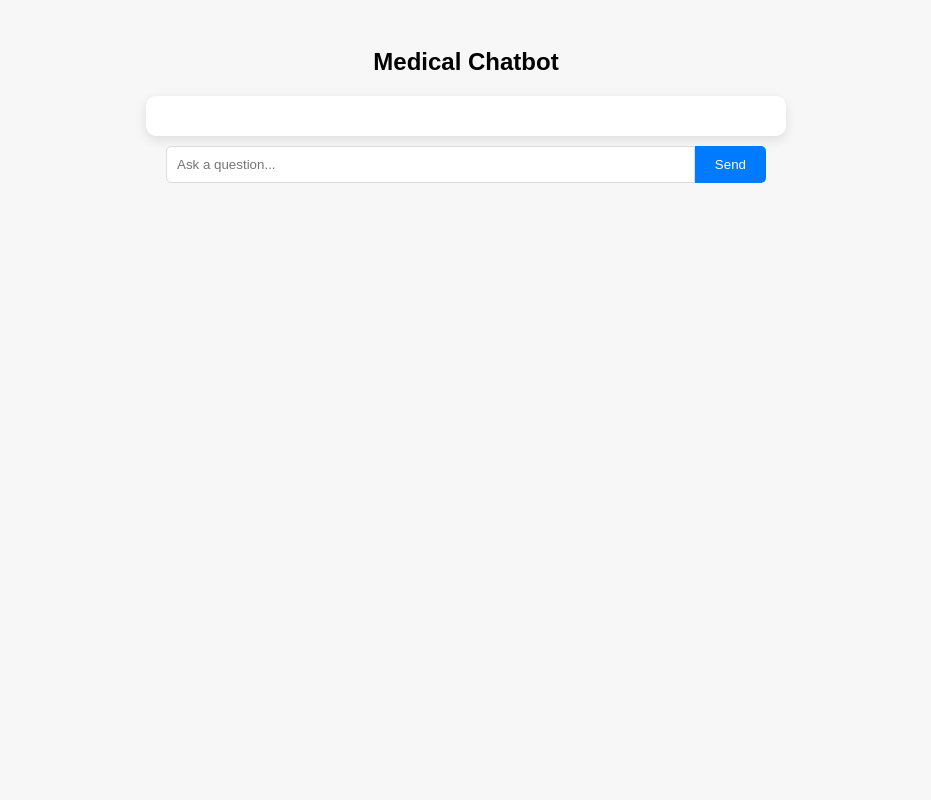
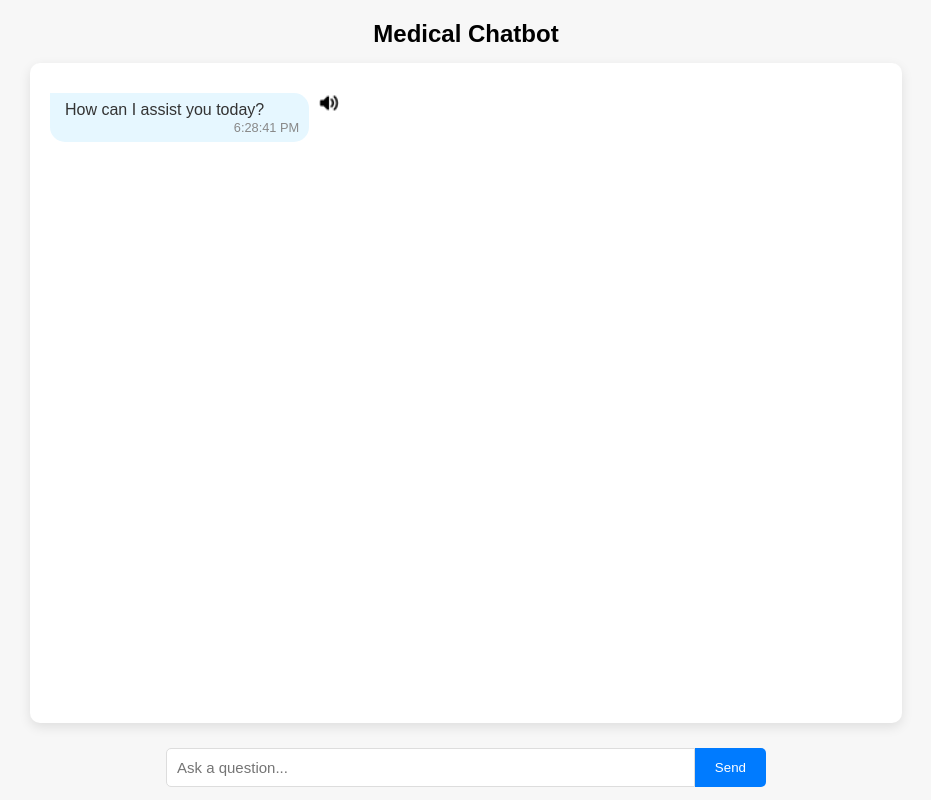
Before and after one commit to Shrutibhargava2004/MediTrain-AI, a Flask app: page / in a window 1280 px wide. Shown: the whole page, without its empty margins (174-1105 px from the left). Run offline with Flask 3, Linux system fonts and the light colour scheme.

Commit message:
improved UI

```diff
--- a/templates/index.html
+++ b/templates/index.html
@@ -11,64 +11,106 @@
             display: flex;
             flex-direction: column;
             align-items: center;
-            padding: 20px;
+            height: 100vh;
+            margin: 0;
+            overflow: hidden; /* Prevent page scroll */
         }
+
+        h2 {
+            font-size: 24px;
+            font-weight: bold;
+            margin-bottom: 15px;
+            text-align: center;
+        }
+
         .chat-box {
             width: 90%;
-            max-width: 600px;
+            max-width: 65%;
             background-color: #fff;
             border-radius: 10px;
             padding: 20px;
             box-shadow: 0 4px 12px rgba(0, 0, 0, 0.1);
             overflow-y: auto;
-            max-height: 500px;
+            flex-grow: 1;
+            margin-bottom: 20px;
+            max-height: calc(100vh - 180px); /* Adjust to leave space for header and input */
         }
+
         .chat-message {
             margin: 10px 0;
             display: flex;
-            align-items: center;
+            align-items: flex-start;
         }
+
+        .user-message {
+            justify-content: flex-end;
+        }
+
+        .bot-message {
+            justify-content: flex-start;
+        }
+
         .bubble {
-            padding: 10px 15px;
             border-radius: 15px;
-            max-width: 70%;
+            padding-top: 5px;
+            padding-right: 45px;
+            padding-left: 15px;
+            max-width: 72%;
             display: inline-block;
             line-height: 1.5;
+            position: relative;
         }
+
         .user-message .bubble {
             background-color: #d9f7be;
             color: #333;
-            align-self: flex-end;
             border-top-right-radius: 0;
+            padding-bottom: 20px;
         }
+
         .bot-message .bubble {
             background-color: #e6f7ff;
             color: #333;
-            align-self: flex-start;
             border-top-left-radius: 0;
+            padding-bottom: 20px;
         }
+
         .chat-message span {
             font-size: 0.8em;
             color: #888;
             margin-left: 8px;
         }
+
+        .timestamp {
+            font-size: 0.5em; /* Smaller font size */
+            color: #888;
+            position: absolute;
+            bottom: 5px;
+            right: 10px;
+            padding-top: 5px; /* Padding to prevent overlap */
+        }
+
         .bot-message .speaker-icon {
             margin-left: 10px;
             cursor: pointer;
         }
+
         .input-container {
             width: 90%;
             max-width: 600px;
             display: flex;
-            margin-top: 10px;
+            margin-top: 5px;
         }
+
         input[type="text"] {
             flex: 1;
             padding: 10px;
             border-radius: 5px 0 0 5px;
             border: 1px solid #ddd;
             outline: none;
+            font-size: 15px;
         }
+
         button {
             padding: 10px 20px;
             border: none;
@@ -77,6 +119,7 @@
             border-radius: 0 5px 5px 0;
             cursor: pointer;
         }
+
         button:hover {
             background-color: #0056b3;
         }
@@ -104,11 +147,13 @@
         bubble.classList.add('bubble');
         bubble.textContent = message;
 
+        // Timestamp inside the bubble
         const timestamp = document.createElement('span');
+        timestamp.classList.add('timestamp');
         timestamp.textContent = new Date().toLocaleTimeString();
 
+        bubble.appendChild(timestamp);
         messageDiv.appendChild(bubble);
-        messageDiv.appendChild(timestamp);
 
         // Add speaker icon for bot messages
         if (sender === 'bot-message') {
@@ -126,7 +171,7 @@
         }
 
         chatBox.appendChild(messageDiv);
-        chatBox.scrollTop = chatBox.scrollHeight;
+        chatBox.scrollTop = chatBox.scrollHeight; // Ensures the scroll stays at the bottom
     }
 
     function sendMessage() {
@@ -161,7 +206,7 @@
     // Optionally, initialize with some previous conversation
     window.onload = function() {
         // Fetch initial messages from backend if needed
-        // Example: appendMessage("How can I assist you today?", 'bot-message');
+        appendMessage("How can I assist you today?", 'bot-message');
     }
 </script>
 
```
